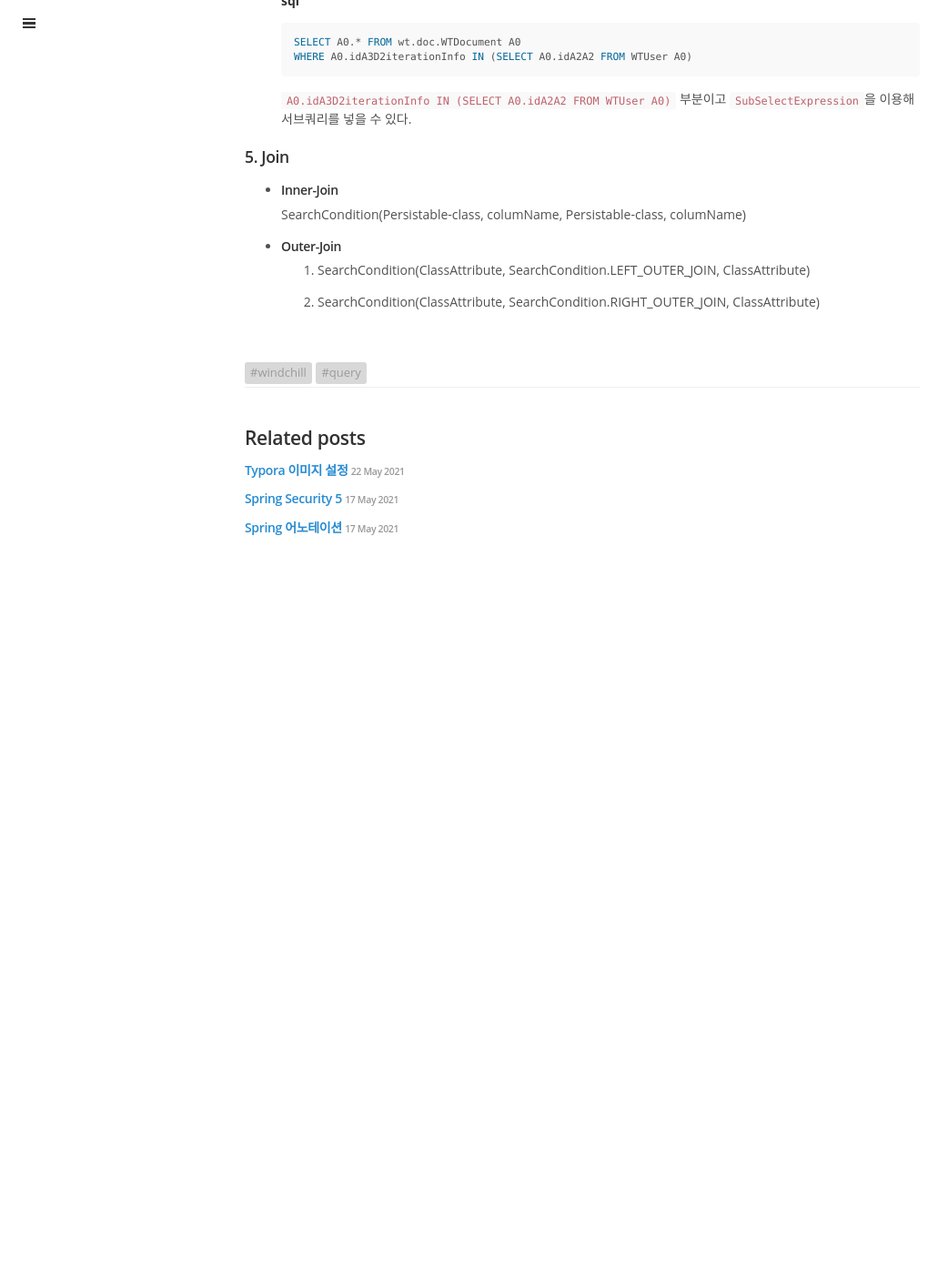
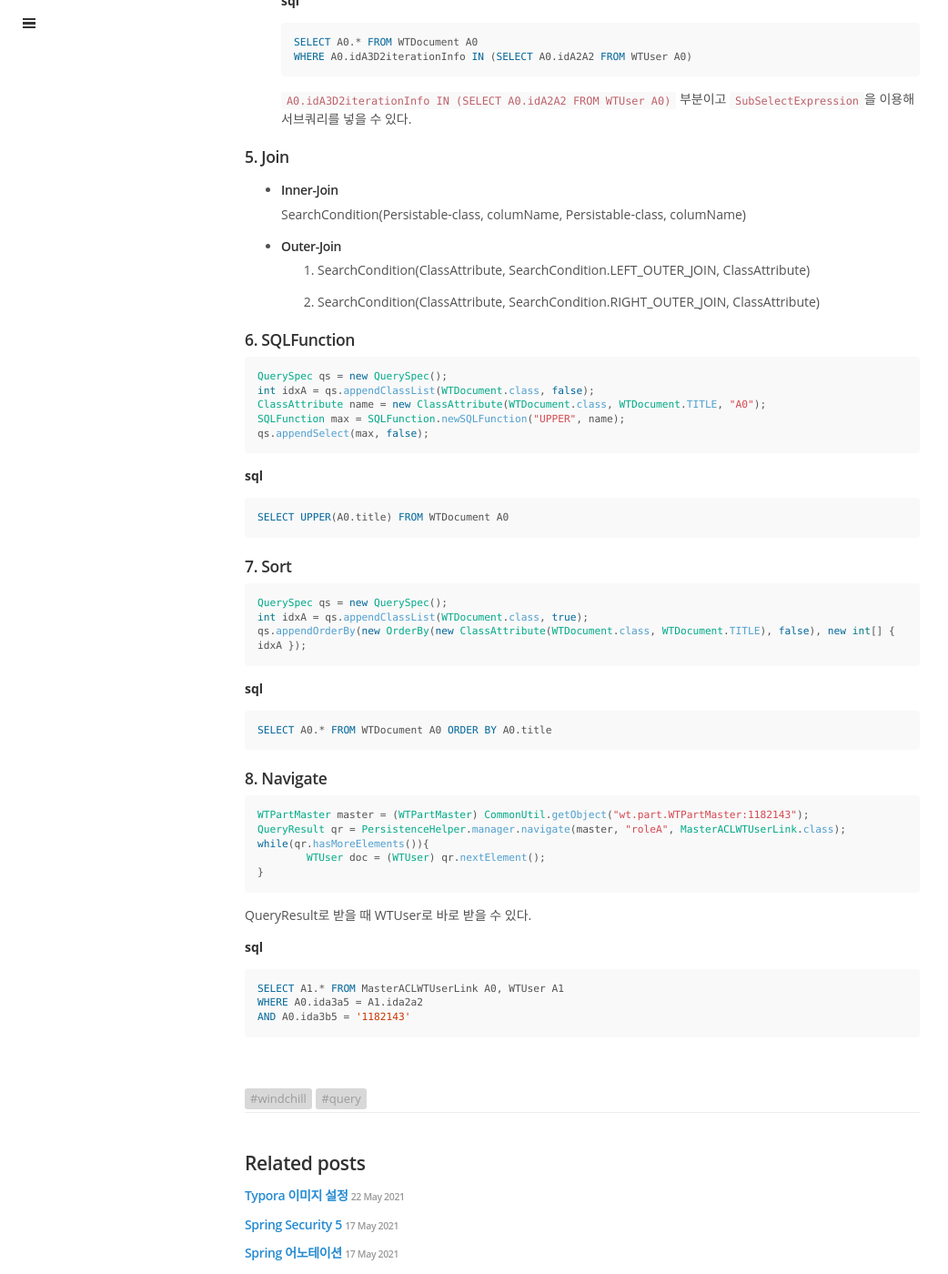
Before and after one commit to mingportal0/mingportal0.github.io, a Jekyll site: the page built from _posts/2021-05-25-queryspec-init.md, in a window 1280 px wide and 1400 px high, scrolled down 2848 px. Shown: the whole window at 91% size, without its empty margins (0-1042 px from the left). Built offline with Jekyll 4.4.1, drawn with Linux system fonts in a browser that asks for light colours; nearby versions of some CDN libraries; comment, search, counter and statistics services are not loaded; before the commit the page ends 3478 px from its top, so only the background shows below that; some of the changed text lies outside the part shown.

Commit message:
mod 05-25 post

````diff
--- a/_posts/2021-05-25-queryspec-init.md
+++ b/_posts/2021-05-25-queryspec-init.md
@@ -212,3 +212,59 @@ qs.appendWhere(
   1. SearchCondition(ClassAttribute, SearchCondition.LEFT_OUTER_JOIN, ClassAttribute)
 
   2. SearchCondition(ClassAttribute, SearchCondition.RIGHT_OUTER_JOIN, ClassAttribute)
+
+
+
+### 6. SQLFunction
+
+```java
+QuerySpec qs = new QuerySpec();
+int idxA = qs.appendClassList(WTDocument.class, false);
+ClassAttribute name = new ClassAttribute(WTDocument.class, WTDocument.TITLE, "A0");
+SQLFunction max = SQLFunction.newSQLFunction("UPPER", name);
+qs.appendSelect(max, false);
+```
+
+**sql**
+
+```sql
+SELECT UPPER(A0.title) FROM WTDocument A0
+```
+
+
+
+### 7. Sort
+
+```java
+QuerySpec qs = new QuerySpec();
+int idxA = qs.appendClassList(WTDocument.class, true);
+qs.appendOrderBy(new OrderBy(new ClassAttribute(WTDocument.class, WTDocument.TITLE), false), new int[] { idxA });
+```
+
+**sql**
+
+```sql
+SELECT A0.* FROM WTDocument A0 ORDER BY A0.title
+```
+
+
+
+### 8. Navigate
+
+```java
+WTPartMaster master = (WTPartMaster) CommonUtil.getObject("wt.part.WTPartMaster:1182143");
+QueryResult qr = PersistenceHelper.manager.navigate(master, "roleA", MasterACLWTUserLink.class);
+while(qr.hasMoreElements()){
+	WTUser doc = (WTUser) qr.nextElement();
+}
+```
+
+QueryResult로 받을 때 WTUser로 바로 받을 수 있다.
+
+**sql**
+
+```sql
+SELECT A1.* FROM MasterACLWTUserLink A0, WTUser A1
+WHERE A0.ida3a5 = A1.ida2a2
+AND A0.ida3b5 = '1182143'
+```
````
Also changed, not shown: other parts of _posts/2021-05-25-queryspec-init.md (+4 -4 lines).
